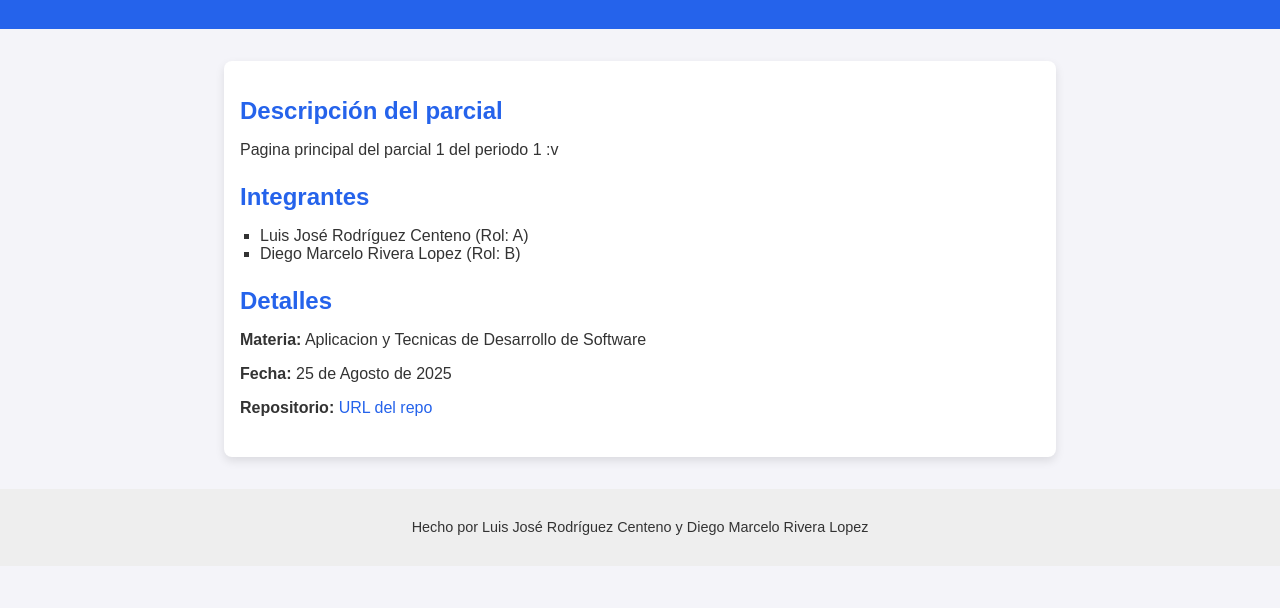
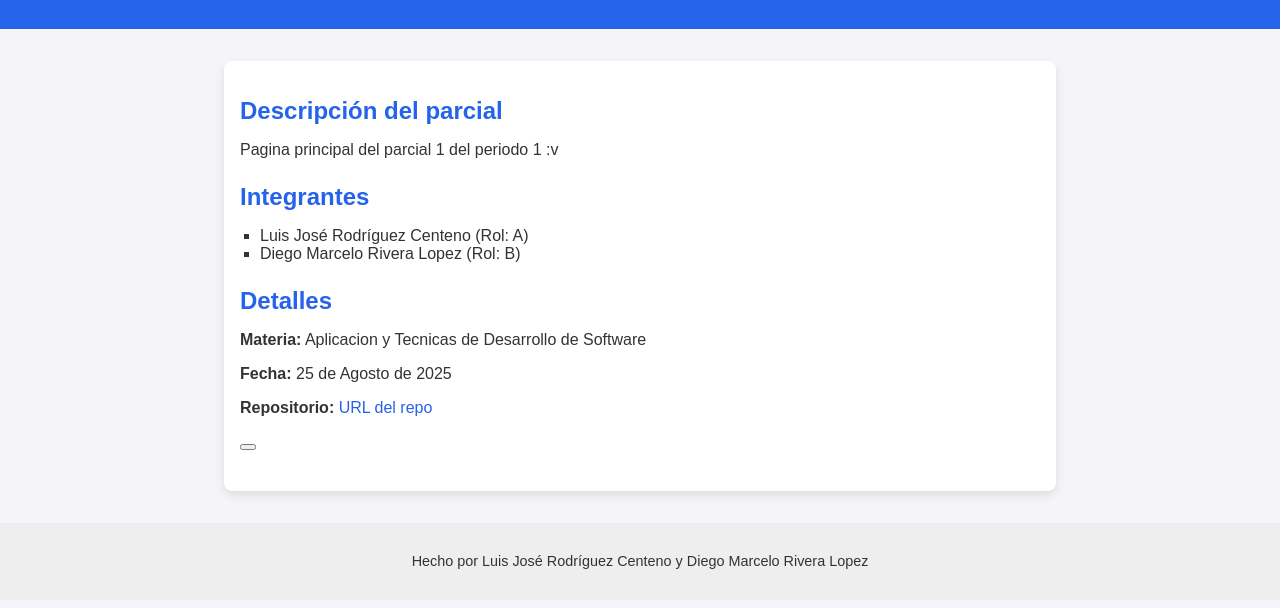
Before and after one commit to Cent0403/ParcialP01, a plain HTML site: page index.html in a window 1280 px wide. Shown: the part 90-698 px from the top of the page. Drawn offline with Linux system fonts and the light colour scheme.

Commit message:
boton indice

```diff
--- a/index.html
+++ b/index.html
@@ -33,6 +33,7 @@
       <p><strong>Materia:</strong> Aplicacion y Tecnicas de Desarrollo de Software</p>
       <p><strong>Fecha:</strong> 25 de Agosto de 2025</p>
       <p><strong>Repositorio:</strong> <a href="https://github.com/Cent0403/ParcialP01.git" target="_blank">URL del repo</a></p>
+      <button><a href="indice.html"></a></button>
     </section>
   </main>
 
```
